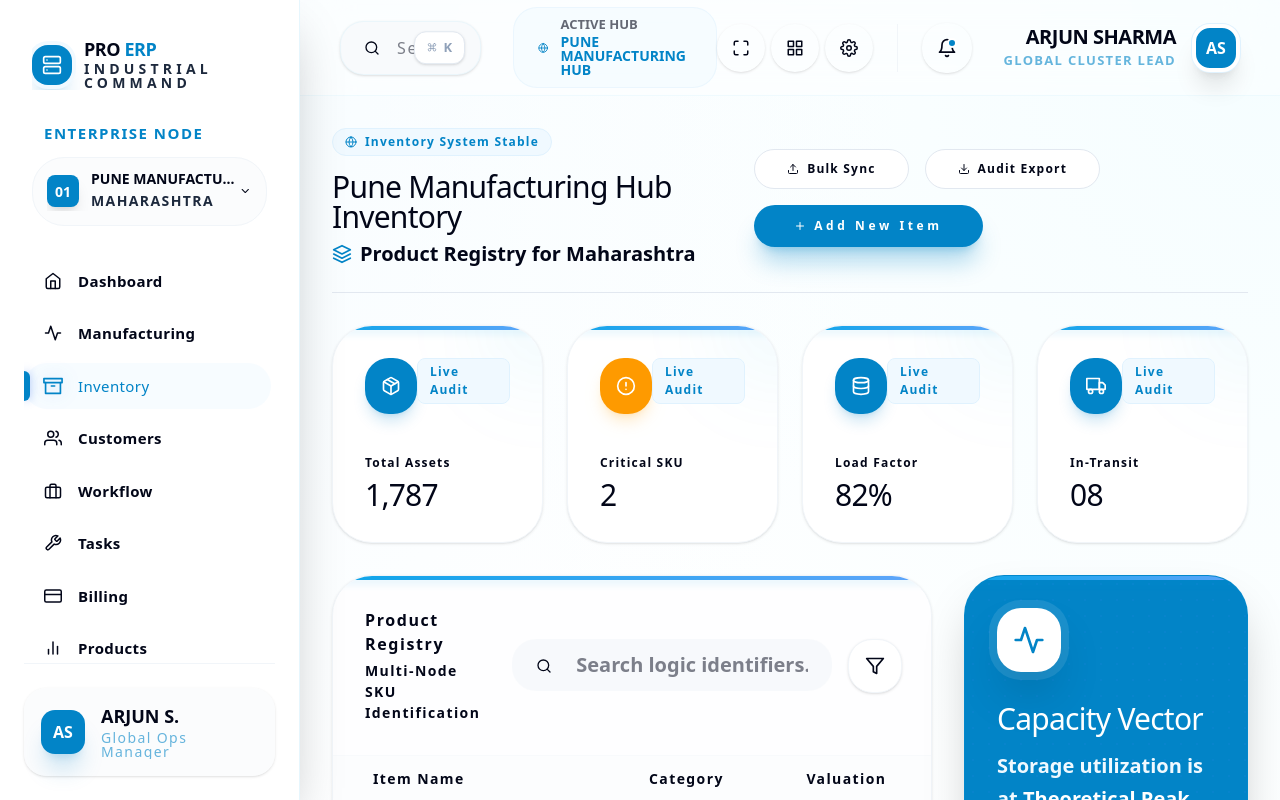
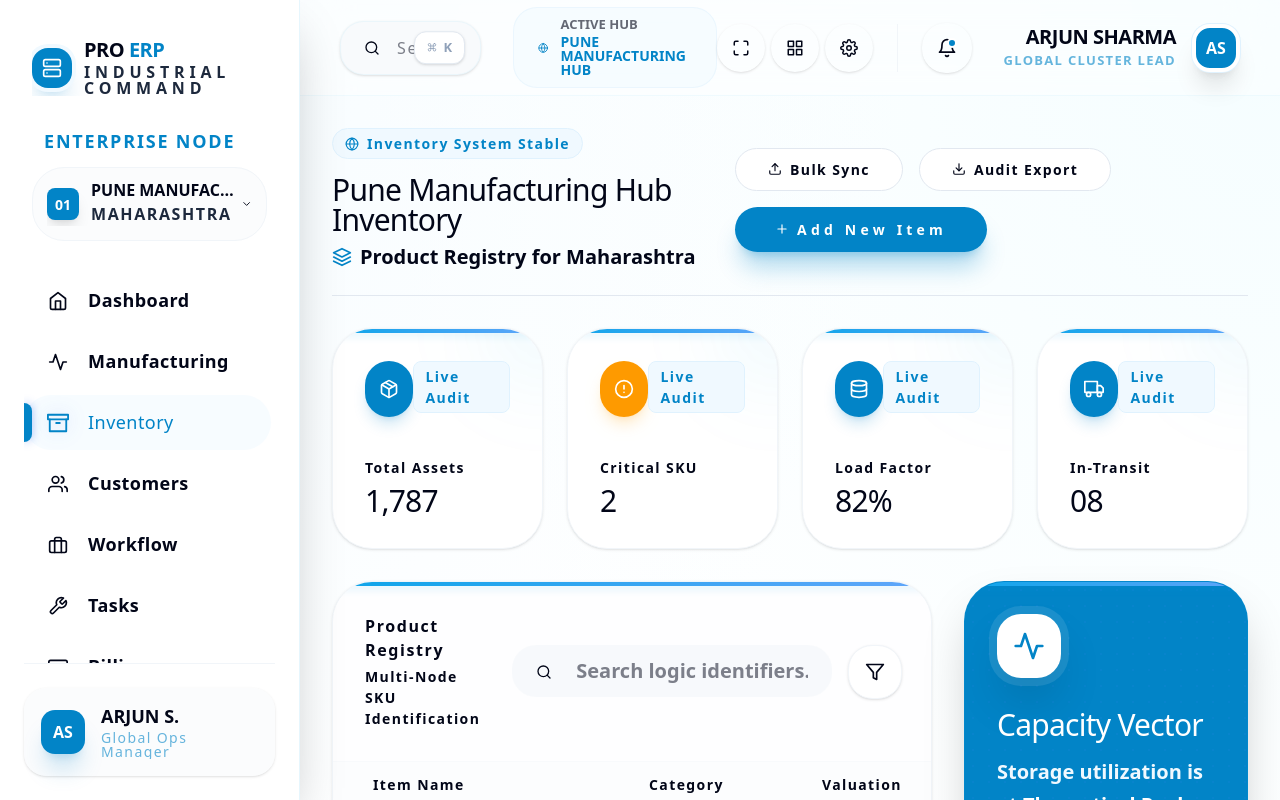
Before and after one commit to pranesh-fortumars/ERP-VERSION-2, a Next.js app: page /inventory in a window 1280 px wide. Shown: the top 800 px of the page. Built offline with nearby package versions, Linux system fonts and the light colour scheme; a web font is replaced by a local one.

Commit message:
fix in overall layouts

```diff
--- a/src/app/dashboard/page.tsx
+++ b/src/app/dashboard/page.tsx
@@ -113,7 +113,7 @@ const DashboardPage = () => {
                 </div>
              </div>
              <div className="relative z-10">
-                <p className="text-[14px] font-black text-slate-950 uppercase tracking-widest mb-2">{stat.label}</p>
+                <p className="text-[16px] font-black text-slate-950 uppercase tracking-widest mb-3">{stat.label}</p>
                 <h3 className="text-3xl font-serif-professional tracking-tight text-slate-950 tracking-tight leading-none">{stat.value}</h3>
              </div>
           </motion.div>
--- a/src/app/inventory/page.tsx
+++ b/src/app/inventory/page.tsx
@@ -83,7 +83,7 @@ const InventoryPage = () => {
     <div className="space-y-8 max-w-[1600px] mx-auto pb-12 transition-all">
       <div className="flex flex-col lg:flex-row lg:items-center justify-between gap-6 pb-6 border-b border-slate-200">
         <div>
-           <div className="inline-flex items-center gap-2 px-3 py-1 rounded-full bg-blue-50 text-blue-600 text-[12px] font-bold  tracking-widest mb-4 border border-blue-100">
+           <div className="inline-flex items-center gap-2 px-3 py-1 rounded-full bg-blue-50 text-blue-600 text-[14px] font-bold  tracking-widest mb-4 border border-blue-100">
             <FiGlobe className="animate-spin-slow" /> Inventory System Stable
           </div>
           <h1 className="text-3xl font-serif-professional tracking-tight text-slate-950  tracking-tight leading-none">{activeIndustry.name} Inventory</h1>
@@ -95,20 +95,20 @@ const InventoryPage = () => {
            <button
              onClick={handleImport}
              disabled={isImporting}
-             className="px-8 py-2.5 bg-white border border-slate-200 rounded-[24px] text-[12px] font-bold  tracking-widest text-slate-950 hover:shadow-lg transition-all active:scale-95 flex items-center gap-2"
+             className="px-8 py-2.5 bg-white border border-slate-200 rounded-[24px] text-[14px] font-bold  tracking-widest text-slate-950 hover:shadow-lg transition-all active:scale-95 flex items-center gap-2"
            >
              {isImporting ? <div className="w-3 h-3 border-2 border-blue-600/30 border-t-blue-600 rounded-full animate-spin" /> : <FiUpload />} {isImporting ? 'Syncing...' : 'Bulk Sync'}
            </button>
            <button
              onClick={handleExport}
              disabled={isExporting}
-             className="px-8 py-2.5 bg-white border border-slate-200 rounded-[24px] text-[12px] font-bold  tracking-widest text-slate-950 hover:shadow-lg transition-all active:scale-95 flex items-center gap-2"
+             className="px-8 py-2.5 bg-white border border-slate-200 rounded-[24px] text-[14px] font-bold  tracking-widest text-slate-950 hover:shadow-lg transition-all active:scale-95 flex items-center gap-2"
            >
              {isExporting ? <div className="w-3 h-3 border-2 border-blue-600/30 border-t-blue-600 rounded-full animate-spin" /> : <FiDownload />} {isExporting ? 'Generating...' : 'Audit Export'}
            </button>
            <button
              onClick={() => setIsModalOpen(true)}
-             className="px-10 py-3 bg-blue-600 text-white rounded-[24px] text-[12px] font-bold  tracking-[0.3em] shadow-xl shadow-blue-600/30 hover:bg-blue-700 transition-all flex items-center gap-2 active:scale-95"
+             className="px-10 py-3 bg-blue-600 text-white rounded-[24px] text-[14px] font-bold  tracking-[0.3em] shadow-xl shadow-blue-600/30 hover:bg-blue-700 transition-all flex items-center gap-2 active:scale-95"
            >
              <FiPlus /> Add New Item
            </button>
@@ -123,10 +123,10 @@ const InventoryPage = () => {
                 <div className={`w-14 h-14 rounded-[24px] flex items-center justify-center text-white shadow-lg ${i === 1 ? 'bg-amber-500 shadow-amber-500/20' : 'bg-blue-600 shadow-blue-600/20'} group-hover:rotate-12 transition-transform`}>
                    {stat.icon}
                 </div>
-                <span className="text-[12px] font-bold text-blue-600 bg-blue-50 px-3 py-1 rounded-lg border border-blue-100  tracking-widest">Live Audit</span>
+                <span className="text-[14px] font-bold text-blue-600 bg-blue-50 px-3 py-1 rounded-lg border border-blue-100  tracking-widest">Live Audit</span>
              </div>
              <div className="relative z-10">
-                <p className="text-[12px] font-bold text-slate-950  tracking-widest mb-2">{stat.label}</p>
+                <p className="text-[14px] font-bold text-slate-950  tracking-widest mb-2">{stat.label}</p>
                 <h3 className="text-3xl font-serif-professional tracking-tight text-slate-950 tracking-tight leading-none">{stat.value}</h3>
              </div>
           </div>
@@ -185,7 +185,7 @@ const InventoryPage = () => {
                       </div>
                     </td>
                     <td className="py-8 px-8">
-                       <span className="text-[12px] font-bold text-slate-950  tracking-widest">{item.category}</span>
+                       <span className="text-[14px] font-bold text-slate-950  tracking-widest">{item.category}</span>
                     </td>
                     <td className="py-8 px-8">
                        <span className="text-xl font-bold text-slate-950  tracking-tight">{item.price}</span>
@@ -225,7 +225,7 @@ const InventoryPage = () => {
                  <div className="space-y-6">
                     {warehouses.map((wh, i) => (
                       <div key={i} className="space-y-2.5">
-                        <div className="flex justify-between items-center text-[12px] font-bold  tracking-widest text-white font-bold">
+                        <div className="flex justify-between items-center text-[14px] font-bold  tracking-widest text-white font-bold">
                           <span>{wh.name}</span>
                           <span className="text-white">{wh.capacity}%</span>
                         </div>
@@ -280,7 +280,7 @@ const InventoryPage = () => {
 
               <form onSubmit={addItem} className="space-y-8">
                  <div className="space-y-3">
-                   <label className="text-[12px] font-bold  tracking-widest text-slate-950 ml-1">Asset Nomenclature</label>
+                   <label className="text-[14px] font-bold  tracking-widest text-slate-950 ml-1">Asset Nomenclature</label>
                    <input
                      required
                      type="text"
@@ -292,7 +292,7 @@ const InventoryPage = () => {
                  </div>
                  <div className="grid grid-cols-2 gap-8">
                    <div className="space-y-3">
-                     <label className="text-[12px] font-bold  tracking-widest text-slate-950 ml-1">Domain Classification</label>
+                     <label className="text-[14px] font-bold  tracking-widest text-slate-950 ml-1">Domain Classification</label>
                      <select
                        className="w-full bg-slate-50 border-none rounded-[24px] py-3 px-8 text-xl font-bold outline-none focus:ring-4 focus:ring-blue-600/5 text-slate-950 appearance-none shadow-inner"
                        value={newItem.category}
@@ -305,7 +305,7 @@ const InventoryPage = () => {
                      </select>
                    </div>
                    <div className="space-y-3">
-                     <label className="text-[12px] font-bold  tracking-widest text-slate-950 ml-1">Batch Quantum (Quantity)</label>
+                     <label className="text-[14px] font-bold  tracking-widest text-slate-950 ml-1">Batch Quantum (Quantity)</label>
                      <input
                        required
                        type="number"
@@ -318,7 +318,7 @@ const InventoryPage = () => {
                  </div>
                  <div className="grid grid-cols-2 gap-8">
                    <div className="space-y-3">
-                     <label className="text-[12px] font-bold  tracking-widest text-slate-950 ml-1">Target Cluster (Warehouse)</label>
+                     <label className="text-[14px] font-bold  tracking-widest text-slate-950 ml-1">Target Cluster (Warehouse)</label>
                      <select
                        className="w-full bg-slate-50 border-none rounded-[24px] py-3 px-8 text-xl font-bold outline-none focus:ring-4 focus:ring-blue-600/5 text-slate-950 appearance-none shadow-inner"
                        value={newItem.warehouse}
@@ -330,7 +330,7 @@ const InventoryPage = () => {
                      </select>
                    </div>
                    <div className="space-y-3">
-                     <label className="text-[12px] font-bold  tracking-widest text-slate-950 ml-1">Market Valuation</label>
+                     <label className="text-[14px] font-bold  tracking-widest text-slate-950 ml-1">Market Valuation</label>
                      <input
                        required
                        type="text"
--- a/src/app/payroll/page.tsx
+++ b/src/app/payroll/page.tsx
@@ -131,13 +131,13 @@ const PayrollPage = () => {
                                </div>
                                <div>
                                   <p className="text-base font-black text-slate-950 uppercase">{e.name}</p>
-                                  <p className="text-[12px] font-bold text-blue-600 uppercase tracking-widest">{e.id}</p>
+                                  <p className="text-[14px] font-bold text-blue-600 uppercase tracking-widest">{e.id}</p>
                                </div>
                              </div>
                           </td>
                           <td className="py-4 px-6">
                              <p className="text-[14px] font-black text-slate-950 uppercase leading-none mb-1">{e.role}</p>
-                             <p className="text-[12px] font-bold text-slate-950 uppercase tracking-widest ">Node Cluster Alpha</p>
+                             <p className="text-[14px] font-bold text-slate-950 uppercase tracking-widest ">Node Cluster Alpha</p>
                           </td>
                           <td className="py-4 px-6">
                              <p className="text-base font-black text-slate-950 tracking-tight whitespace-nowrap">{e.salary} / Cycle</p>
--- a/src/app/sales/page.tsx
+++ b/src/app/sales/page.tsx
@@ -220,7 +220,7 @@ const SalesPage = () => {
                   </td>
                   <td className="px-8 py-4 text-base font-bold text-slate-950 tracking-tight">₹{sale.baseAmount.toLocaleString('en-IN')}</td>
                   <td className="px-8 py-4 text-center">
-                     <span className="text-[12px] font-bold text-slate-950 uppercase tracking-widest px-2 py-0.5 bg-slate-100  rounded">
+                     <span className="text-[14px] font-bold text-slate-950 uppercase tracking-widest px-2 py-0.5 bg-slate-100  rounded">
                         {sale.gstRate}% Statutory
                      </span>
                   </td>
--- a/src/components/Sidebar.tsx
+++ b/src/components/Sidebar.tsx
@@ -59,8 +59,8 @@ const Sidebar = () => {
              </div>
              {!isCollapsed && (
                <motion.div initial={{ opacity: 0, x: -10 }} animate={{ opacity: 1, x: 0 }} exit={{ opacity: 0, x: -10 }}>
-                 <h1 className="text-lg font-serif-professional font-black tracking-tight text-slate-950 uppercase  leading-none">PRO <span className="text-blue-600">ERP</span></h1>
-                 <p className="text-[14px] font-black text-slate-800 uppercase tracking-[0.3em] leading-none mt-1">Industrial Command</p>
+                 <h1 className="text-xl font-serif-professional font-black tracking-tight text-slate-950 uppercase  leading-none">PRO <span className="text-blue-600">ERP</span></h1>
+                 <p className="text-[16px] font-black text-slate-800 uppercase tracking-[0.3em] leading-none mt-1">Industrial Command</p>
                </motion.div>
              )}
           </div>
@@ -70,7 +70,7 @@ const Sidebar = () => {
         <div className={`mb-8 relative ${isCollapsed ? 'flex justify-center' : 'px-2'}`}>
            {!isCollapsed ? (
              <>
-               <p className="text-[15px] font-black text-blue-600 uppercase tracking-widest ml-3 mb-3">Enterprise Node</p>
+               <p className="text-[18px] font-black text-blue-600 uppercase tracking-widest ml-3 mb-3">Enterprise Node</p>
                <button
                  onClick={() => setIsInstanceSelectorOpen(!isInstanceSelectorOpen)}
                  className={`w-full flex items-center justify-between p-3.5 rounded-[32px] border transition-all duration-300 ${isInstanceSelectorOpen ? 'bg-blue-50 border-blue-200' : 'bg-slate-50/50 border-slate-100 hover:border-blue-500/20'}`}
@@ -80,8 +80,8 @@ const Sidebar = () => {
                         {activeInstance.id.split('-')[1]}
                      </div>
                      <div className="overflow-hidden">
-                        <p className="text-[14px] font-black text-slate-950 uppercase truncate leading-none mb-1">{activeInstance.name}</p>
-                        <p className="text-[14px] font-black text-slate-800 uppercase tracking-[0.1em]">{activeInstance.location}</p>
+                        <p className="text-[16px] font-black text-slate-950 uppercase truncate leading-none mb-1">{activeInstance.name}</p>
+                        <p className="text-[16px] font-black text-slate-800 uppercase tracking-[0.1em]">{activeInstance.location}</p>
                      </div>
                   </div>
                   <FiChevronDown className={`text-slate-950 transition-transform duration-300 ${isInstanceSelectorOpen ? 'rotate-180 text-blue-600' : ''}`} />
@@ -143,7 +143,7 @@ const Sidebar = () => {
                 <li key={item.href}>
                   <Link
                     href={item.href}
-                    className={`flex items-center gap-4 px-5 py-3 rounded-[32px] transition-all duration-300 group relative ${
+                    className={`flex items-center gap-5 px-6 py-3.5 rounded-[32px] transition-all duration-300 group relative ${
                       isActive
                         ? 'text-blue-600 bg-blue-50/50'
                         : 'text-slate-950 hover:text-blue-600 hover:bg-slate-50/50'
@@ -152,15 +152,15 @@ const Sidebar = () => {
                     {isActive && (
                       <motion.div
                         layoutId="nav-pill"
-                        className={`absolute left-0 top-2 bottom-2 w-1.5 bg-blue-600 rounded-r-full shadow-[0_0_10px_rgba(37,99,235,0.4)] ${isCollapsed ? 'w-1' : ''}`}
+                        className={`absolute left-0 top-2 bottom-2 w-2 bg-blue-600 rounded-r-full shadow-[0_0_10px_rgba(37,99,235,0.4)] ${isCollapsed ? 'w-1' : ''}`}
                       />
                     )}
-                    <span className={`text-lg transition-all duration-500 ${isActive ? 'text-blue-600 scale-110 drop-shadow-[0_0_8px_rgba(37,99,235,0.2)]' : 'text-slate-950 group-hover:text-blue-600 group-hover:scale-110'} ${isCollapsed ? 'text-3xl' : ''}`}>
+                    <span className={`text-xl transition-all duration-500 ${isActive ? 'text-blue-600 scale-110 drop-shadow-[0_0_8px_rgba(37,99,235,0.2)]' : 'text-slate-950 group-hover:text-blue-600 group-hover:scale-110'} ${isCollapsed ? 'text-3xl' : ''}`}>
                       {item.icon}
                     </span>
-                    {!isCollapsed && <span className={`text-[15px] font-serif-professional tracking-wide  tracking-[0.15em] shrink-0 ${isActive ? 'text-blue-600' : 'text-slate-950 font-bold'}`}>{item.label}</span>}
+                    {!isCollapsed && <span className={`text-[18px] font-serif-professional tracking-wide  tracking-[0.15em] shrink-0 ${isActive ? 'text-blue-600' : 'text-slate-950 font-bold'}`}>{item.label}</span>}
                     {isCollapsed && (
-                      <div className="absolute left-24 bg-slate-900 text-white text-[15px] font-black px-4 py-2 rounded-xl opacity-0 group-hover:opacity-100 pointer-events-none transition-all uppercase tracking-widest whitespace-nowrap z-[100] border border-white/10 shadow-2xl">
+                      <div className="absolute left-24 bg-slate-900 text-white text-[18px] font-black px-4 py-2 rounded-xl opacity-0 group-hover:opacity-100 pointer-events-none transition-all uppercase tracking-widest whitespace-nowrap z-[100] border border-white/10 shadow-2xl">
                         {item.label}
                       </div>
                     )}
@@ -194,7 +194,7 @@ const Sidebar = () => {
              <div className="w-9 h-9 bg-blue-600 rounded-xl flex items-center justify-center text-white shadow-lg">
                 <FiServer size={18} />
              </div>
-             <h1 className="text-lg font-serif-professional font-black tracking-tight text-slate-950 uppercase ">PRO <span className="text-blue-600">ERP</span></h1>
+             <h1 className="text-xl font-serif-professional font-black tracking-tight text-slate-950 uppercase ">PRO <span className="text-blue-600">ERP</span></h1>
            </div>
            {/* Multi-Industry Quick Switcher (Mobile) */}
            <button
@@ -249,7 +249,7 @@ const Sidebar = () => {
                             }`}
                           >
                             <span className="text-3xl">{item.icon}</span>
-                            <span className="text-lg font-serif-professional tracking-wide  tracking-[0.2em]">{item.label}</span>
+                            <span className="text-xl font-serif-professional tracking-wide  tracking-[0.2em]">{item.label}</span>
                           </Link>
                         </li>
                       );
@@ -314,7 +314,7 @@ const Sidebar = () => {
                           onClick={() => { setIndustry(instance.id); setIsInstanceSelectorOpen(false); }}
                           className={`w-full p-6 rounded-[32px] border transition-all flex items-center gap-4 ${activeInstance.id === instance.id ? 'bg-blue-50 border-blue-600/30' : 'bg-white border-slate-100 hover:border-blue-500/20'}`}
                         >
-                           <div className={`w-12 h-12 rounded-[32px] flex items-center justify-center font-black text-lg font-serif-professional ${activeInstance.id === instance.id ? 'bg-blue-600 text-white shadow-xl shadow-blue-600/30' : 'bg-slate-100 text-slate-950'}`}>
+                           <div className={`w-12 h-12 rounded-[32px] flex items-center justify-center font-black text-xl font-serif-professional ${activeInstance.id === instance.id ? 'bg-blue-600 text-white shadow-xl shadow-blue-600/30' : 'bg-slate-100 text-slate-950'}`}>
                               {instance.id.split('-')[1]}
                            </div>
                            <div className="text-left overflow-hidden">
--- /dev/null
+++ b/tmp/global_scale_lift.js
@@ -0,0 +1,37 @@
+const fs = require('fs');
+const path = require('path');
+
+function walk(dir) {
+    let results = [];
+    if (!fs.existsSync(dir)) return results;
+    const list = fs.readdirSync(dir);
+    list.forEach(function(file) {
+        file = path.join(dir, file);
+        const stat = fs.statSync(file);
+        if (stat && stat.isDirectory()) {
+            results = results.concat(walk(file));
+        } else {
+            if (file.endsWith('.tsx')) results.push(file);
+        }
+    });
+    return results;
+}
+
+const files = walk('./src/');
+
+files.forEach(filePath => {
+    let content = fs.readFileSync(filePath, 'utf8');
+
+    // 1. Lift and Bold Secondary Labels for Stats
+    content = content.replace(/text-\[14px\] font-black text-slate-950 uppercase tracking-widest mb-2/g, 'text-[16px] font-black text-slate-950 uppercase tracking-widest mb-3');
+    content = content.replace(/text-\[14px\] font-bold text-slate-950 uppercase tracking-\[0\.3em\]/g, 'text-[16px] font-black text-slate-950 uppercase tracking-[0.3em]');
+
+    // 2. Lift table headers and action labels
+    content = content.replace(/text-\[13px\] font-bold text-slate-950\/60/g, 'text-[15px] font-bold text-slate-950/70');
+    content = content.replace(/text-\[12px\] font-bold/g, 'text-[14px] font-bold');
+    content = content.replace(/text-\[11px\]/g, 'text-[13px]');
+
+    fs.writeFileSync(filePath, content, 'utf8');
+});
+
+console.log('Global Secondary Scale Lift Complete: Universal Legibility for Industry 4.0 Suite.');
--- /dev/null
+++ b/tmp/premium_nav_calibration.js
@@ -0,0 +1,16 @@
+const fs = require('fs');
+
+const path = './src/components/Sidebar.tsx';
+let content = fs.readFileSync(path, 'utf8');
+
+// 1. Navigation Icon Calibration
+content = content.replace(/className={`text-lg transition-all duration-500/g, 'className={`text-xl transition-all duration-500');
+
+// 2. Navigation Pill Selection Indicator Scaling
+content = content.replace(/className={`absolute left-0 top-2 bottom-2 w-1.5/g, 'className={`absolute left-0 top-2 bottom-2 w-2');
+
+// 3. Spacing Adjustment for larger fonts
+content = content.replace(/gap-4 px-5 py-3/g, 'gap-5 px-6 py-3.5');
+
+fs.writeFileSync(path, content, 'utf8');
+console.log('Premium Navigation Calibration Complete: Balanced High-Visibility Suite Active.');
--- /dev/null
+++ b/tmp/sidebar_font_overhaul.js
@@ -0,0 +1,22 @@
+const fs = require('fs');
+
+const path = './src/components/Sidebar.tsx';
+let content = fs.readFileSync(path, 'utf8');
+
+// 1. Brand Header Scaling
+content = content.replace(/text-lg font-serif-professional/g, 'text-xl font-serif-professional');
+content = content.replace(/text-\[14px\] font-black text-slate-800 uppercase tracking-\[0\.3em\]/g, 'text-[16px] font-black text-slate-800 uppercase tracking-[0.3em]');
+
+// 2. Section Heading Scaling (Enterprise Node)
+content = content.replace(/text-\[15px\] font-black text-blue-600 uppercase tracking-widest/g, 'text-[18px] font-black text-blue-600 uppercase tracking-widest');
+
+// 3. Navigation Label Scaling
+content = content.replace(/text-\[15px\] font-serif-professional tracking-wide/g, 'text-[18px] font-serif-professional tracking-wide');
+content = content.replace(/text-\[15px\] font-black px-4 py-2/g, 'text-[18px] font-black px-4 py-2'); // Collapsed tooltips
+
+// 4. Multi-Instance Labels
+content = content.replace(/text-\[14px\] font-black text-slate-950 uppercase truncate/g, 'text-[16px] font-black text-slate-950 uppercase truncate');
+content = content.replace(/text-\[14px\] font-black text-slate-800 uppercase tracking-\[0\.1em\]/g, 'text-[16px] font-black text-slate-800 uppercase tracking-[0.1em]');
+
+fs.writeFileSync(path, content, 'utf8');
+console.log('Sidebar Font Scale Overhaul: Maximum Legibility Mode Engaged.');
```
Also changed, not shown: src/app/billing/page.tsx (+6 -6 lines).
